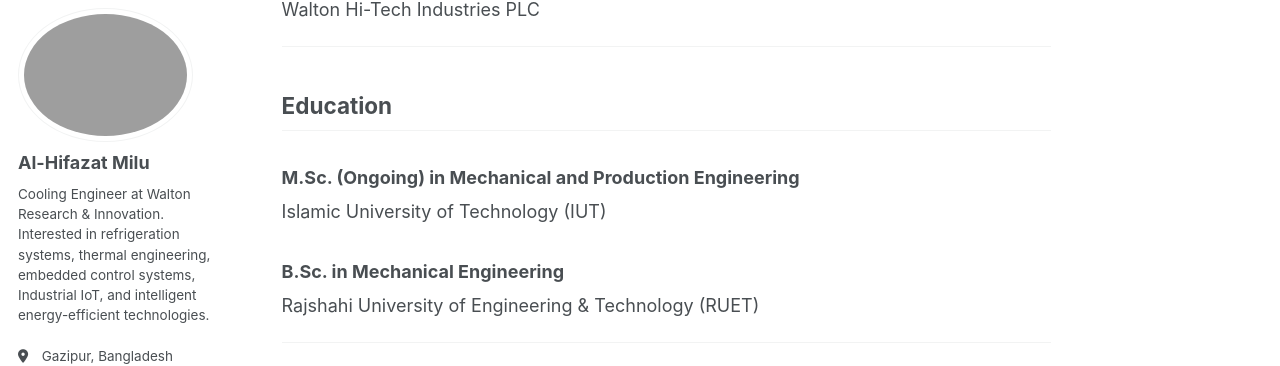
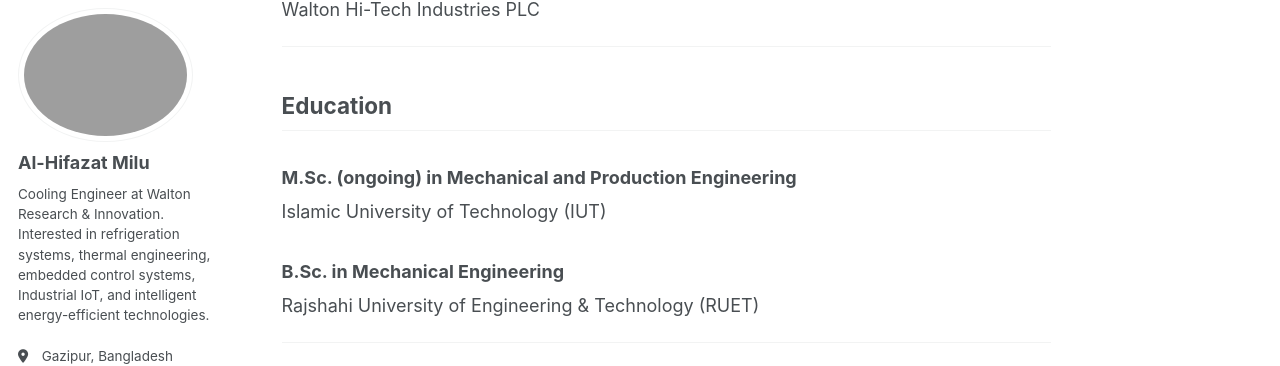
Before and after one commit to Milu-BD/Milu-BD.github.io, a Jekyll site: the page built from _pages/cv.md, in a window 1280 px wide and 900 px high, scrolled down 413 px. Shown: the part 93-459 px from the top of the window. Built offline with Jekyll 4.4.1, drawn with Linux system fonts in a browser that asks for light colours; some web fonts are replaced; a script bundle is joined from its source files by our own code; library files that are not in the unit come from our copies.

Commit message:
Update cv.md

```diff
--- a/_pages/cv.md
+++ b/_pages/cv.md
@@ -23,7 +23,7 @@ Walton Hi-Tech Industries PLC
 
 ## Education
 
-### M.Sc. (Ongoing) in Mechanical and Production Engineering
+### M.Sc. (ongoing) in Mechanical and Production Engineering
 
 Islamic University of Technology (IUT)
 
```
